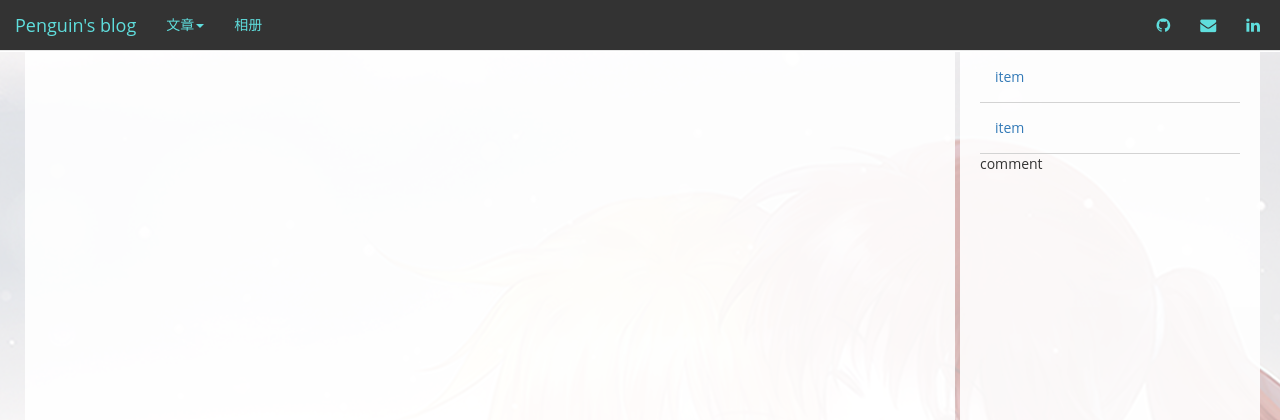
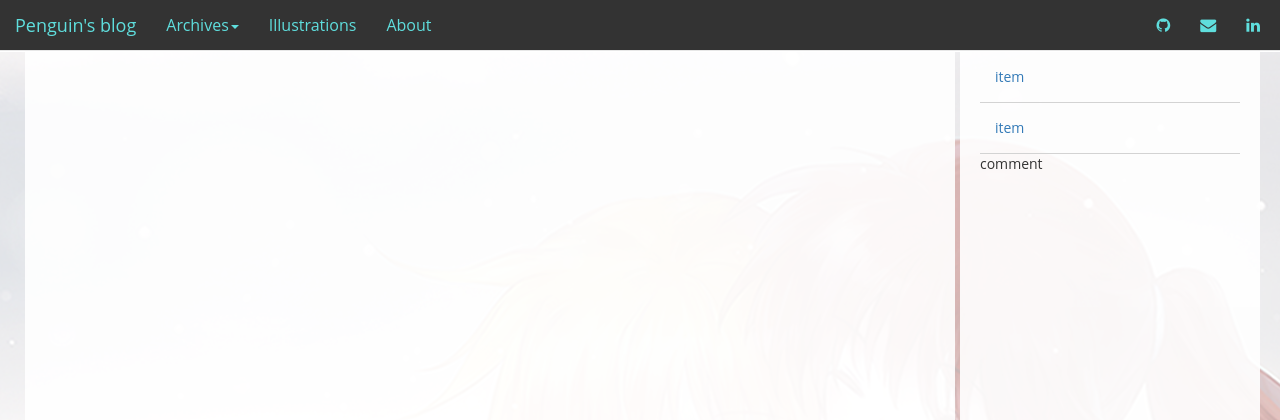
Before and after one commit to penguin-penpen/microblog, a Flask app: page / in a window 1280 px wide. Shown: the top 420 px of the page. Run offline with Flask 2, Linux system fonts and the light colour scheme; data that the repository does not hold is empty; parts of the project's set-up code (start-up, migrations or seed data) failed here and were passed over; some libraries are stand-ins or nearby versions.

Commit message:
修改导航栏显示项目，修改首页自动加载，避免所有页面加载错误

```diff
--- a/app/static/custom.css
+++ b/app/static/custom.css
@@ -11,6 +11,7 @@ body{
 .navbar .nav > li > a{
     color: #5fdedd;
     background-color: #333;
+    font-size: medium;
 }
 .navbar .nav > li > a:hover {
     color: #5fdedd;
--- a/app/static/test.js
+++ b/app/static/test.js
@@ -18,12 +18,15 @@ $(document).ready(function(){//DOM的onload事件
         $("#back-to-top").click(function() {
             $(document).scrollTop(0);
         });
-        //滑动加载更多
+
+        //主页滑动加载更多
+        if(document.title == 'Home - Penguin\'s blog'){
             var len = $(document).height();
             if (getScrollTop() > 0.7 * len){
+                //alert("show!");
                 load("index-addition", ".col-lg-9");
             }
-
+        }
     });
 
 
@@ -52,7 +55,7 @@ function getScrollTop() {
  */
 function load(url, position){
     //alert("show");
-    $.get(url, function(data) {//利用jquery的get方法得到table.html内容
+    $.get(url, function(data) {//function为回调函数，把请求url后得到的结果作为data参数
 
         $(position).append(data);//用append方法追加内容到mypage元素。
 
--- /dev/null
+++ b/app/templates/archives.html
@@ -0,0 +1,6 @@
+<!-- extend base layout -->
+{% extends 'base.html' %}
+
+{% block content %}
+archive
+{% endblock %}
--- a/app/templates/base.html
+++ b/app/templates/base.html
@@ -40,16 +40,20 @@
     </div>
     <div>
         <ul class="nav navbar-nav">
-            <li><a href="/post" class="dropdown-toggle" data-toggle="dropdown">文章<b class="caret"></b> </a>
+            <!-- 下拉菜单，通过类别查看文章 -->
+            <li><a href="/post" class="dropdown-toggle" data-toggle="dropdown">Archives<b class="caret"></b> </a>
                 <ul class="dropdown-menu">
-                    <li><a href="#">1</a></li>
-                    <li><a href="#">2</a></li>
-                    <li><a href="#">3</a></li>
+                    {% for class in classification %}
+                    <li><a href="url_for('archives/classification',class = class)">{{class}}</a></li>
+                    {% endfor %}
+
                     <li class="divider"></li>
                     <li><a href="#">分离的链接</a></li>
                 </ul>
             </li>
-            <li><a href="#">相册</a> </li>
+            <!-- 相册 -->
+            <li><a href="#">Illustrations</a> </li>
+            <li><a href="#">About</a> </li>
         </ul>
     </div>
     <!-- social -->
@@ -83,9 +87,9 @@
     </div>
 </div>
 <!-- 浮动按钮 -->
-    <button class="btn" id="back-to-top">
-        <i class="fa fa-arrow-up"></i>
-    </button>
+<button class="btn" id="back-to-top">
+    <i class="fa fa-arrow-up"></i>
+</button>
 <!-- 显示错误信息 -->
 {% with messages = get_flashed_messages() %}
 {% if messages %}
--- a/app/templates/post.html
+++ b/app/templates/post.html
@@ -7,13 +7,14 @@
             <div class="post-header-buttom">
                 <div class="post-timestamp"> {{post.timestamp}}</div>
                 <div class="post-header-buttom-divider">|</div>
+                <div class="post-lan">{{post.lan_used}}</div>
+                <div class="post-header-buttom-divider">|</div>
                 <div class="post-tag">
-                    <div class="post-lan">{{post.lan_used}}</div>
-                    <div class="post-header-buttom-divider">|</div>
                     {% for tag in tags %}
                     <button class="btn-link tag-btn"><a href="#"> {{tag}}</a></button>
                     {% endfor %}
                 </div>
+
             </div>
         </div>
         <div class="post-body font-kai">
--- a/app/views.py
+++ b/app/views.py
@@ -9,6 +9,11 @@ import markdown
 
 # 初始化首页加载次数
 index_add_counter = 0
+# 获取文章分类
+classification = db.session.query(Tag.tag_name).order_by(Tag.tag_id).all()
+# for tag in db.session.query(Tag.tag_name).order_by(Tag.tag_id).all():
+#     global classification
+#     classification.append(str(tag))
 
 @lm.user_loader
 def load_user(id):
@@ -31,6 +36,7 @@ tags为字典，{post_id : tag_id}
 def index():
     # 声明全局变量
     global  index_add_counter
+    global classification
     index_add_counter = 0
     posts = []
     tags = {}
@@ -49,6 +55,7 @@ def index():
             index_add_counter += 1
             return render_template('index.html',
                                    title = 'Home',
+                                   classification = classification,
                                    user = user,
                                    posts = posts,
                                    tags = tags)
@@ -56,22 +63,43 @@ def index():
     index_add_counter += 1
     return render_template('index.html',
                            title = 'Home',
+                           classification = classification,
                            user = user,
                            posts = posts,
                            tags = tags) #对给定模板传递参数，并翻译模板
 
-@app.route('/index/<i>')
-def index_page(i):
-    for i in range((i - 1) * 10, (i - 1) * 10 + 10):
-        # user = g.user
-        posts = []
-        posts.append(db.session.query(Post).order_by(Post.id)[i])
-        tag = db.session.query(Tag).join(PostTagRel).filter(PostTagRel.id == i).first().tag_name
-        return render_template('index.html',
-                               title = 'Home',
-                               user = user,
-                               posts = posts,
-                               tags = tags) #对给定模板传递参数，并翻译模板
+@app.route('/index-addition')
+def index_addition():
+    # 声明全局变量
+    global index_add_counter
+    posts = []
+    tags = {}
+    # 根据加载次数计算相对post_id
+    for post_id in range(10 * index_add_counter + 1, 10 * index_add_counter + 11):
+        tags.setdefault(post_id, [])
+        try:
+            post = db.session.query(Post).order_by(db.desc(Post.id))[post_id - 1]
+            posts.append(post)
+
+            for tag_id in (db.session.query(PostTagRel).filter(PostTagRel.id == post_id).first().tag_id.split(',')):
+                tag = db.session.query(Tag).filter(Tag.tag_id == tag_id).first().tag_name
+                tags[post_id].append(tag)
+        except IndexError:
+            # posts.reverse()
+            index_add_counter += 1
+            return render_template('index-addition.html',
+                                   title = 'Home',
+                                   user = user,
+                                   posts = posts,
+                                   tags = tags)
+    # posts.reverse()
+    index_add_counter += 1
+    return render_template('index-addition.html',
+                           title = 'Home',
+                           user = user,
+                           posts = posts,
+                           tags = tags) #对给定模板传递参数，并翻译模板
+
 """
 用文章id从数据库查询相应内容并显示
 """
@@ -88,8 +116,19 @@ def post(post_id):
                 tag = db.session.query(Tag).filter(Tag.tag_id == tag_id).first().tag_name
                 tags.append(tag)
     return render_template('post.html',
+                           title = Post.title,
+                           classification = classification,
                            post = post,
                            tags = tags)
+
+# 归档页面
+# 用js实现不加载按时间排序或按类别排序
+@app.route('/archives')
+def archives():
+    return render_template('archives.html',
+                           title = 'Archives',
+                           post = post)
+
 
 @app.route('/register',methods= ['GET','POST'])
 def register():
@@ -203,35 +242,3 @@ def test():
 @app.route('/addition')
 def addition():
     return render_template('addition.html')
-
-@app.route('/index-addition')
-def index_addition():
-    # 声明全局变量
-    global index_add_counter
-    posts = []
-    tags = {}
-    # 根据加载次数计算相对post_id
-    for post_id in range(10 * index_add_counter + 1, 10 * index_add_counter + 11):
-        tags.setdefault(post_id, [])
-        try:
-            post = db.session.query(Post).order_by(db.desc(Post.id))[post_id - 1]
-            posts.append(post)
-
-            for tag_id in (db.session.query(PostTagRel).filter(PostTagRel.id == post_id).first().tag_id.split(',')):
-                tag = db.session.query(Tag).filter(Tag.tag_id == tag_id).first().tag_name
-                tags[post_id].append(tag)
-        except IndexError:
-            # posts.reverse()
-            index_add_counter += 1
-            return render_template('index-addition.html',
-                                   title = 'Home',
-                                   user = user,
-                                   posts = posts,
-                                   tags = tags)
-    # posts.reverse()
-    index_add_counter += 1
-    return render_template('index-addition.html',
-                           title = 'Home',
-                           user = user,
-                           posts = posts,
-                           tags = tags) #对给定模板传递参数，并翻译模板
```
Also changed, not shown: 1 other file. Lines whose indentation alone changed are shown as unchanged.
